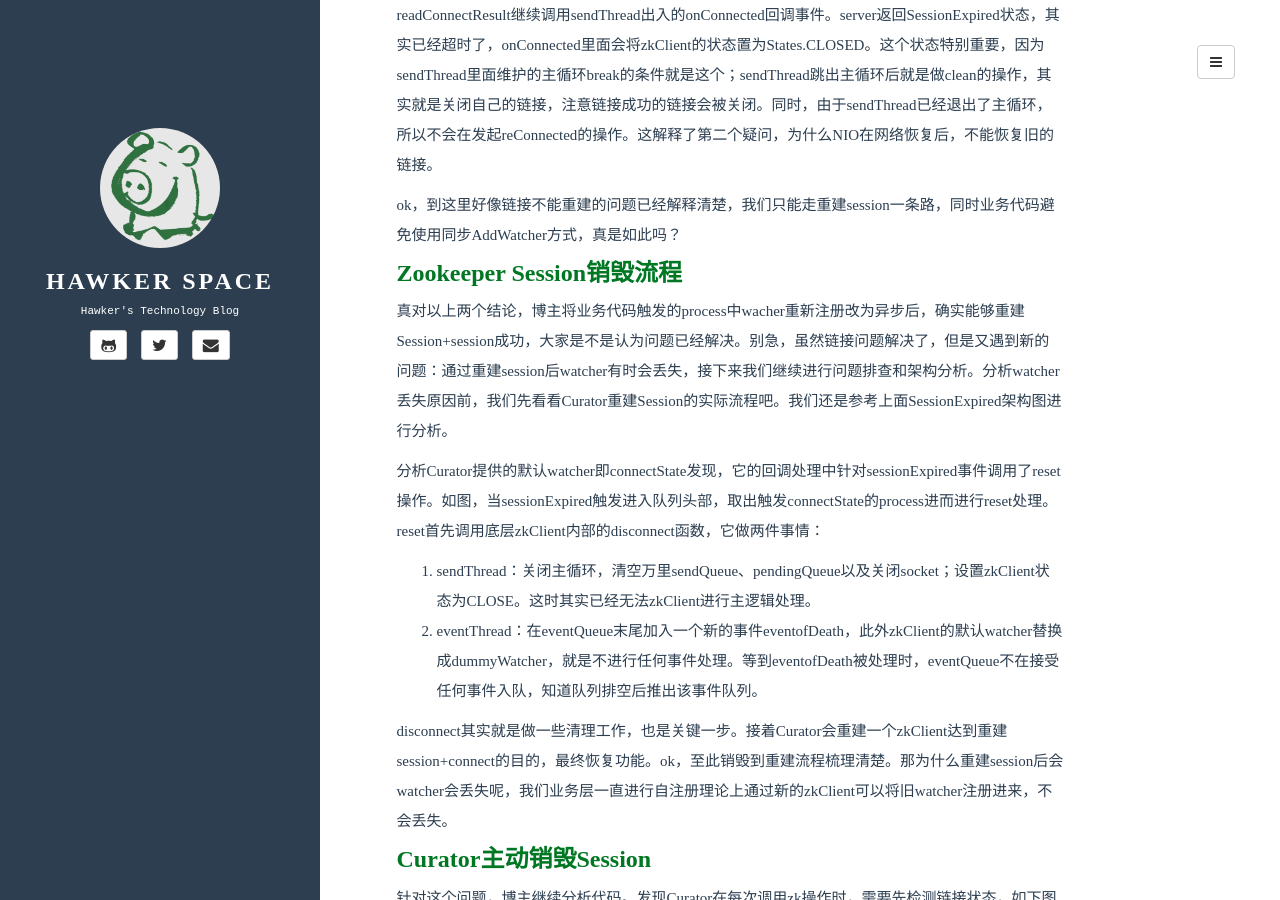
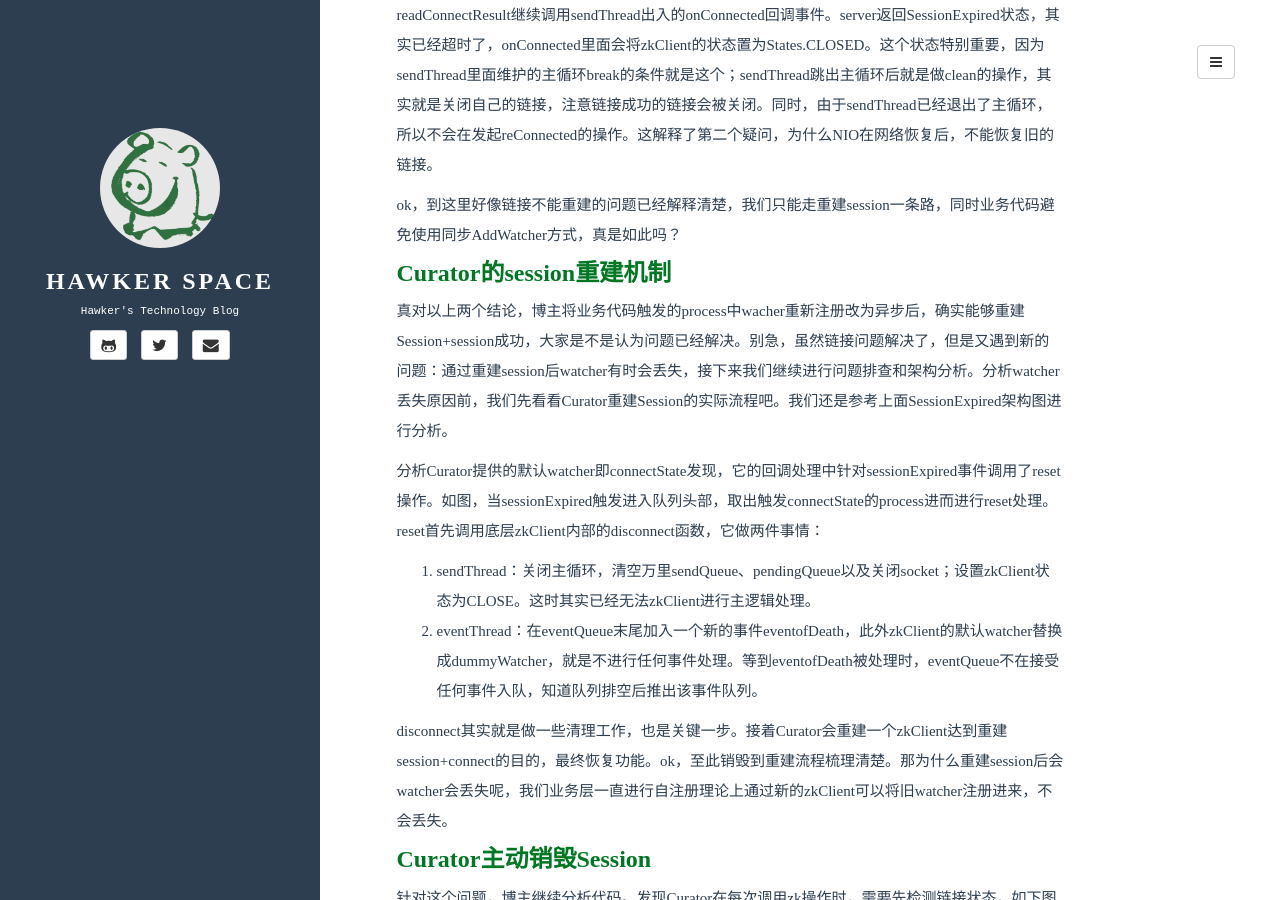
Before and after one commit to hawkxiang/hawkxiang.github.io, a Jekyll site: the page built from _posts/2018.01-31/2018-01-31-zookeeper-watcher-reconnect.md, in a window 1280 px wide and 900 px high, scrolled down 5024 px. Built offline with Jekyll 4.4.1, drawn with Linux system fonts in a browser that asks for light colours; comment, search, counter and statistics services are not loaded; some of the changed text lies outside the part shown.

Commit message:
Update 2018-01-31-zookeeper-watcher-reconnect.md

```diff
--- a/_posts/2018.01-31/2018-01-31-zookeeper-watcher-reconnect.md
+++ b/_posts/2018.01-31/2018-01-31-zookeeper-watcher-reconnect.md
@@ -94,7 +94,7 @@ ClientCnxn又包括两个对象，或者说工作线程：eventThread和sendThre
 
 ok，到这里好像链接不能重建的问题已经解释清楚，我们只能走重建session一条路，同时业务代码避免使用同步AddWatcher方式，真是如此吗？
 
-#### Zookeeper Session销毁流程
+#### Curator的session重建机制
 
 真对以上两个结论，博主将业务代码触发的process中wacher重新注册改为异步后，确实能够重建Session+session成功，大家是不是认为问题已经解决。别急，虽然链接问题解决了，但是又遇到新的问题：通过重建session后watcher有时会丢失，接下来我们继续进行问题排查和架构分析。分析watcher丢失原因前，我们先看看Curator重建Session的实际流程吧。我们还是参考上面SessionExpired架构图进行分析。
 
```
Also changed, not shown: other parts of _posts/2018.01-31/2018-01-31-zookeeper-watcher-reconnect.md (+1 -1 lines).
